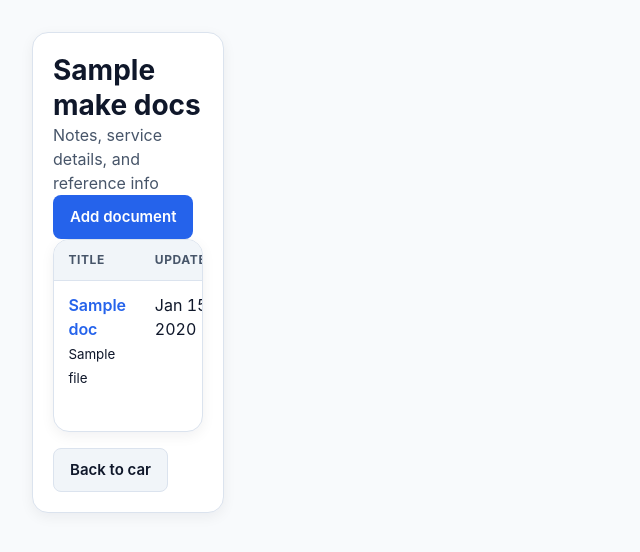
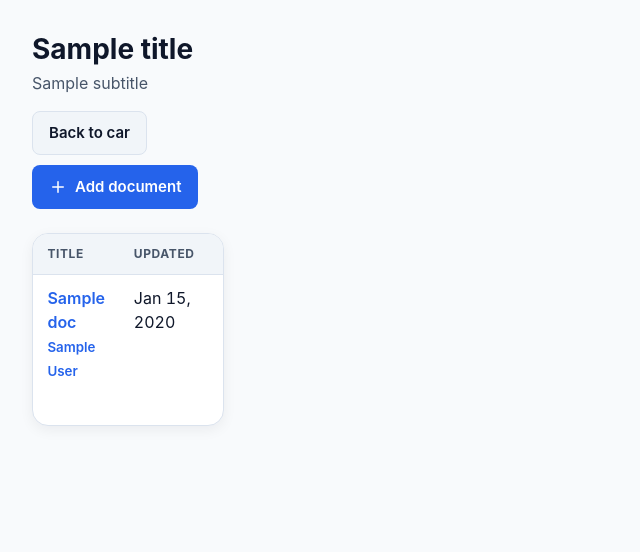
Before and after one commit to JeffLabonte/open-car-fleet, a Django app: template src/car_docs/templates/car_docs/list.html in a window 1280 px wide. Shown: the top 552 px of the page, without its empty margins (0-640 px from the left). Run offline with Django 5.2, Linux system fonts and the light colour scheme; the template is opened without the code that fills it: most values are stand-ins (such as "Sample title", 1, 10 or a date in 2020).

Commit message:
ui: migrate car_docs views to the design system shell

```diff
--- a/src/car_docs/templates/car_docs/list.html
+++ b/src/car_docs/templates/car_docs/list.html
@@ -1,48 +1,44 @@
-{% extends 'shop/index.html' %}
-
+{% extends 'shop/base.html' %}
 {% load i18n %}
 
 {% block content %}
-  <div class="box">
-    <div class="level">
-      <div class="level-left">
-        <div class="level-item">
-          <div>
-            <h1 class="title">{% blocktranslate with name=car.usual_name|default:car.make %}{{ name }} docs{% endblocktranslate %}</h1>
-            <p class="subtitle is-6">{% translate 'Notes, service details, and reference info' %}</p>
-          </div>
-        </div>
-      </div>
-      <div class="level-right">
-        <div class="level-item">
-          <a class="button is-primary" href="{% url 'shop-car-doc-create' car.pk %}">{% translate 'Add document' %}</a>
-        </div>
-      </div>
+  <header class="page-header">
+    {% include 'shop/partials/_page_header.html' with heading=title subheading=subtitle %}
+    <div class="page-actions">
+      <a class="button is-light" href="{% url 'shop-car-detail' car.pk %}">{% translate 'Back to car' %}</a>
+      <a class="button is-primary" href="{% url 'shop-car-doc-create' car.pk %}">
+        {% include 'shop/partials/_icon.html' with name='plus' %}
+        <span>{% translate 'Add document' %}</span>
+      </a>
     </div>
+  </header>
 
-    {% if docs %}
-      <div class="table-container">
-        <table class="table is-fullwidth is-striped is-hoverable">
+  {% if docs %}
+    <div class="table-container">
+      <div class="table-wrap">
+        <table class="table is-fullwidth is-striped is-hoverable table--responsive" data-testid="docs-table">
           <thead>
             <tr>
-              <th>{% translate 'Title' %}</th>
-              <th>{% translate 'Updated' %}</th>
-              <th>{% translate 'Actions' %}</th>
+              <th scope="col">{% translate 'Title' %}</th>
+              <th scope="col">{% translate 'Updated' %}</th>
+              <th scope="col">{% translate 'Actions' %}</th>
             </tr>
           </thead>
           <tbody>
             {% for doc in docs %}
-              <tr>
-                <td>
+              <tr data-testid="doc-row">
+                <td data-label="{% translate 'Title' %}">
                   <a href="{% url 'shop-car-doc-detail' car.pk doc.pk %}">{{ doc.title }}</a>
-                  {% if doc.file %}<br><small>{{ doc.file.name }}</small>{% endif %}
+                  {% for attachment in doc.attachments.all %}
+                    {% if attachment.file %}<br><small><a href="{% url 'shop-attachment-file' attachment.pk %}" target="_blank" rel="noopener noreferrer">{{ attachment.display_name|default:attachment.file.name }}</a></small>{% endif %}
+                  {% endfor %}
                 </td>
-                <td>{{ doc.updated_at|date:'M j, Y' }}</td>
-                <td>
+                <td data-label="{% translate 'Updated' %}">{{ doc.updated_at|date:'M j, Y' }}</td>
+                <td data-label="">
                   <div class="buttons are-small">
                     <a class="button is-link" href="{% url 'shop-car-doc-detail' car.pk doc.pk %}">{% translate 'View' %}</a>
                     <a class="button is-light" href="{% url 'shop-car-doc-update' car.pk doc.pk %}">{% translate 'Edit' %}</a>
-                    <a class="button is-danger is-light" href="{% url 'shop-car-doc-delete' car.pk doc.pk %}">{% translate 'Delete' %}</a>
+                    <a class="button is-danger" href="{% url 'shop-car-doc-delete' car.pk doc.pk %}">{% translate 'Delete' %}</a>
                   </div>
                 </td>
               </tr>
@@ -50,14 +46,9 @@
           </tbody>
         </table>
       </div>
-    {% else %}
-      <div class="notification is-info">
-        {% translate 'No documents have been added for this car yet.' %}
-      </div>
-    {% endif %}
-
-    <div class="mt-4">
-      <a class="button is-light" href="{% url 'shop-car-detail' car.pk %}">{% translate 'Back to car' %}</a>
     </div>
-  </div>
+  {% else %}
+    {% url 'shop-car-doc-create' car.pk as add_doc_url %}
+    {% include 'shop/partials/_empty_state.html' with empty_message=_('No documents have been added for this car yet.') empty_action_url=add_doc_url empty_action_label=_('Add document') %}
+  {% endif %}
 {% endblock %}
```
Also changed, not shown: src/car_docs/templates/car_docs/confirm_delete.html (+5 -5 lines), src/car_docs/templates/car_docs/detail.html (+24 -19 lines), src/car_docs/templates/car_docs/form.html (+20 -20 lines), src/locale/en_CA/LC_MESSAGES/django.po, src/locale/fr_CA/LC_MESSAGES/django.po, 1 other file.
